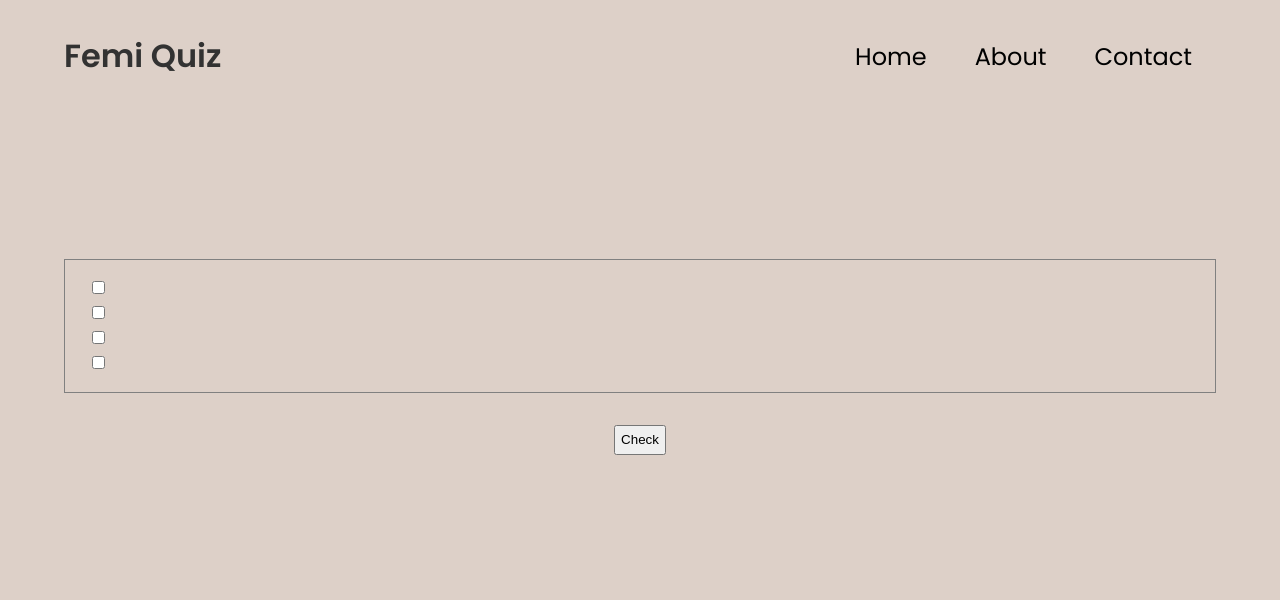
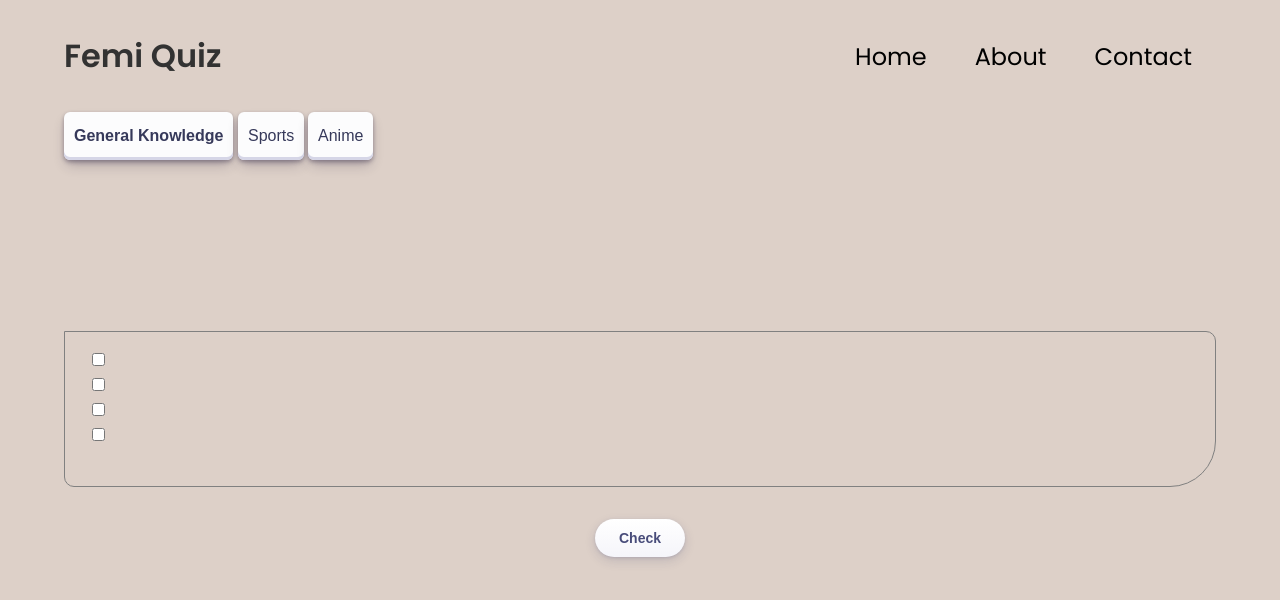
Before and after one commit to femiopebiyi/quiz-app, a plain HTML site: page index.html in a window 1280 px wide. Drawn offline with Linux system fonts and the light colour scheme; no server answers; a web font is replaced by a local one.

Commit message:
added styling and category buttons

```diff
--- a/index.html
+++ b/index.html
@@ -36,10 +36,16 @@
         </ul>
     </nav>
 
+    <div class="category">
+        <button>General Knowledge</button>
+        <button>Sports</button>
+        <button>Anime</button>
+    </div>
+
 
     <div class="timer">
         <h2 class="count">5</h2>
-        <p class="text">loading new questions......</p>
+        <p class="text">loading new questions...... </p>
     </div>
 
     <div class="container">
@@ -66,7 +72,11 @@
             </div>
         </div>
 
-        <p class="result"></p>
+        <div class="result-container">
+            <img src="" alt="" class="result-img">
+            <p class="result"></p>
+        </div>
+
 
     </div>
 
--- a/script.js
+++ b/script.js
@@ -4,6 +4,7 @@ const labels = document.querySelectorAll("label");
 const checkButton = document.querySelector(".check")
 const resultDisplay = document.querySelector(".result")
 const nextButton = document.querySelector(".next")
+const resultImg =  document.querySelector(".result-img")
 
 
 
@@ -76,6 +77,7 @@ checkButton.addEventListener("click", function(){
 
         if(correctAns.trim() === clicked.trim()){
             resultDisplay.innerHTML = "you got it right!!!!";
+            resultImg.src = 'checkmark.svg'
             countdown(5)
             // setTimeout(()=>{
             //     resultDisplay.innerHTML = ""
@@ -87,9 +89,11 @@ checkButton.addEventListener("click", function(){
 
         } else {
             resultDisplay.innerHTML = "you got it wrong!! try again";
+            resultImg.src = 'xmark-solid (1).svg'
             setTimeout(()=>{
                 resultDisplay.innerHTML = ""
-            }, 3000)
+                resultImg.src = ''
+            }, 1500)
         }
     })
 
@@ -161,12 +165,14 @@ function getCheckedCheckboxLabel() {
 const timer = document.querySelector(".count")
 const timerText = document.querySelector(".text")
 
+
 function countdown(seconds) {
 timer.innerHTML = seconds;
 
 if (seconds > 0) {
     timer.style.visibility = 'visible'
     timerText.style.visibility = 'visible'
+    checkButton.disabled = true
 // Decrement the seconds and call the countdown function recursively after 1000 milliseconds (1 second)
 setTimeout(function() {
     countdown(seconds - 1);
@@ -179,10 +185,26 @@ console.log("Time's up!");
 uncheckAll()
 fetchQuiz()
 resultDisplay.innerHTML = "";
-
-
-
+resultImg.src = ''
+checkButton.disabled = false;
 }
 }
 
 // Start the countdown from 5 seconds
+
+
+
+
+const buttons = document.querySelectorAll(".category button");
+buttons[0].classList.add("checked")
+
+buttons.forEach(function(button){
+    button.addEventListener('click', function(){
+        button.classList.add('checked')
+        buttons.forEach(function(otherButton){
+            if(otherButton !== button){
+                otherButton.classList.remove('checked')
+            }
+        })
+    })
+})
--- a/style.css
+++ b/style.css
@@ -79,6 +79,10 @@ header{
 }
 
 .container{
+    border-radius: 0px 10px 46px 10px;
+        -webkit-border-radius: 0px 10px 46px 10px;
+        -moz-border-radius: 0px 10px 46px 10px;
+    overflow-wrap: normal;
     width: 90%;
     border: 1px solid grey;
     margin: 2em auto;
@@ -101,12 +105,76 @@ input{
     justify-content: center;
     gap: 1rem;
 }
-.check, .next{
-    padding: .4em;
+.check{
+    display: inline-block;
+        outline: 0;
+        border: 0;
+        cursor: pointer;
+        font-weight: 600;
+        color: rgb(72, 76, 122);
+        font-size: 14px;
+        height: 38px;
+        padding: 8px 24px;
+        border-radius: 50px;
+        background-image: linear-gradient(180deg, #fff, #f5f5fa);
+        box-shadow: 0 4px 11px 0 rgb(37 44 97 / 15%), 0 1px 3px 0 rgb(93 100 148 / 20%);
+        transition: all .2s ease-out;
+
+
 }
-.container p {
+.check:hover {
+    box-shadow: 0 8px 22px 0 rgb(37 44 97 / 15%), 0 4px 6px 0 rgb(93 100 148 / 20%);
+}
+.container .question p {
     width: 100%;
     text-align: center;
+
+}
+
+.category{
+    width: 90%;
+    margin: 0 auto;
+}
+.category button{
+    display: inline-block;
+        outline: 0;
+        border: 0;
+        cursor: pointer;
+        transition: box-shadow 0.15s ease, transform 0.15s ease;
+        will-change: box-shadow, transform;
+        background: #FCFCFD;
+        box-shadow: 0px 2px 4px rgb(45 35 66 / 40%), 0px 7px 13px -3px rgb(45 35 66 / 30%), inset 0px -3px 0px #d6d6e7;
+        height: 48px;
+        padding: 0 10px;
+        font-size: 16px;
+        border-radius: 6px;
+        color: #36395a;
+        transition: box-shadow 0.15s ease, transform 0.15s ease;
+
+
+}
+
+.category button:hover {
+    box-shadow: 0px 4px 8px rgb(45 35 66 / 40%), 0px 7px 13px -3px rgb(45 35 66 / 30%), inset 0px -3px 0px #d6d6e7;
+    transform: translateY(-2px);
+}
+
+.category button:active {
+    box-shadow: inset 0px 3px 7px #d6d6e7;
+    transform: translateY(2px);
+}
+
+
+.result-container{
+    width: 100%;
+    display: flex;
+    justify-content: center;
+    align-items: center;
+    gap: 3px;
+}
+
+.result-container img{
+    height: 22px;
 }
 
 
@@ -123,7 +191,11 @@ input{
     visibility:hidden;
 }
 
-
+.checked{
+    background-color: black;
+    color: white;
+    font-weight: 600;
+}
 
 @media screen and (max-width: 675px){
 
```
Also changed, not shown: checkmark.svg (added), xmark-solid (1).svg (added), xmark-solid.svg (added).
